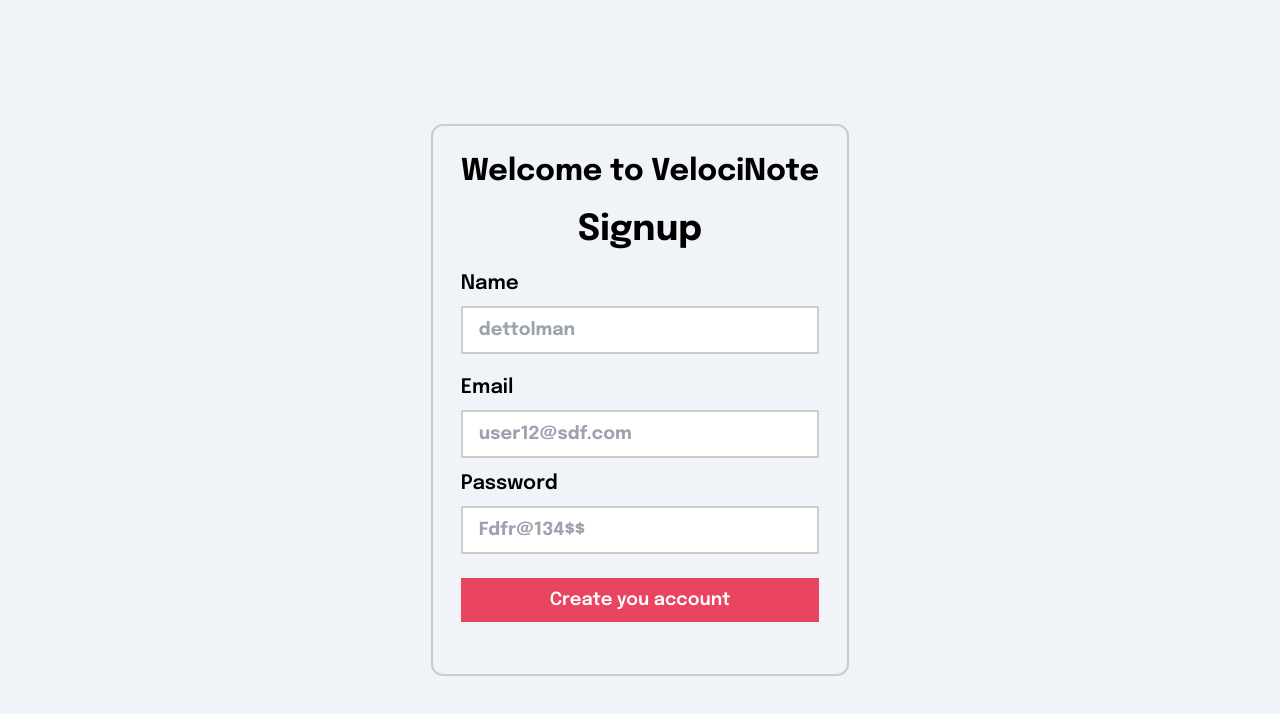
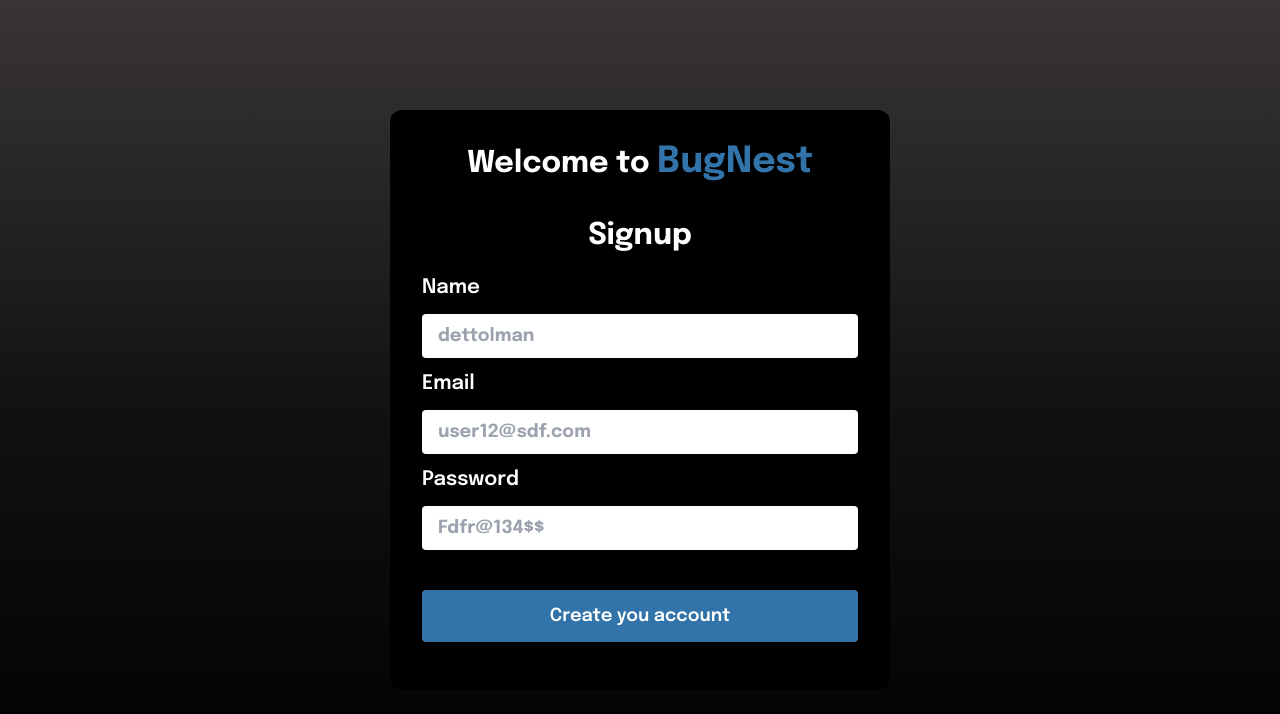
Before and after one commit to amann-codes/BugNest, a Next.js app: page /signup in a window 1280 px wide. Shown: the top 714 px of the page. Built offline with nearby package versions, Linux system fonts and the light colour scheme.

Commit message:
Created Signup page

```diff
--- a/components/components/Signup.tsx
+++ b/components/components/Signup.tsx
@@ -7,17 +7,18 @@
   const [name, setName] = useState("");
   const [password, setPassword] = useState("");
   return (
-    <div className="flex items-center justify-center min-h-screen bg-[#F0F4F8]">
-      <div className="w-max h-max">
-        <div className="flex flex-col justify-center items-center border-2 border-[#CCCCCC] p-7 rounded-xl">
-          <p className="text-center text-black font-bold text-3xl">
-            Welcome to VelociNote
+    <div className="flex items-center justify-center min-h-screen bg-gradient-to-b from-[#393535] via-[#131212] to-black">
+      <div className="w-[500px] h-max">
+        <div className="flex flex-col justify-center items-center bg-black rounded-xl pt-8 pb-12 px-8">
+          <p className="text-center text-white font-bold text-3xl mb-4">
+            Welcome to <span className="text-4xl text-[#3274a9]">BugNest</span>
           </p>
-          <p className="text-center text-black font-bold text-4xl mt-5">
+          <p className="text-center text-white font-bold text-3xl my-5">
             Signup
           </p>
-          <form className="flex flex-col w-full">
-            <label className="text-xl font-semibold mt-5 mb-2">
+          <div className="flex flex-col gap-y-10 w-full">
+            <form className="flex flex-col w-full gap-y-3">
+              <label className="text-xl text-white font-semibold">
                 Name
               </label>
               <input
@@ -26,9 +27,9 @@
                 }}
                 type="text"
                 placeholder="dettolman"
-              className="w-full flex flex-row justify-center items-center border-2 border-[#CCCCCC] bg-white px-4 py-2 rounded-md text-lg font-bold focuse:outline-1 focus:outline-[#CCCCCC]"
+                className="w-full flex flex-row justify-center items-center rounded-[4px] bg-white px-4 py-2  text-lg font-bold focuse:outline-4 focus:outline-white caret-[#3274a9]"
               ></input>
-            <label className="text-xl font-semibold mt-5 mb-2">
+              <label className="text-xl text-white font-semibold">
                 Email
               </label>
               <input
@@ -37,9 +38,9 @@
                 }}
                 type="text"
                 placeholder="user12@sdf.com"
-              className="w-full flex flex-row justify-center items-center border-2 border-[#CCCCCC] bg-white px-4 py-2 rounded-md text-lg font-bold focuse:outline-1 focus:outline-[#CCCCCC]"
+                className="w-full flex flex-row justify-center items-center rounded-[4px] bg-white px-4 py-2  text-lg font-bold focuse:outline-4 focus:outline-white caret-[#3274a9]"
               ></input>
-            <label className="text-xl font-semibold mt-3 mb-2">
+              <label className="text-xl text-white font-semibold">
                 Password
               </label>
               <input
@@ -48,7 +49,7 @@
                 }}
                 type="password"
                 placeholder="Fdfr@134$$"
-              className="w-full flex flex-row justify-center items-center border-2 border-[#CCCCCC] bg-white px-4 py-2 rounded-md text-lg font-bold focuse:outline-1 focus:outline-[#CCCCCC]"
+                className="w-full flex flex-row justify-center items-center rounded-[4px] bg-white px-4 py-2  text-lg font-bold focuse:outline-4 focus:outline-white caret-[#3274a9]"
               ></input>
             </form>
             <button
@@ -64,14 +65,15 @@
                 });
                 console.log({ name, email, password });
                 console.log(res);
-              router.push('/')
+                router.push("/");
               }}
-            className="w-full my-6 bg-[#E94560] rounded-md py-2 font-semibold text-lg text-white active:text-[#333333] active:bg-white"
+              className="w-full bg-[#3274a9] rounded-[4px] py-3 font-semibold text-lg text-white active:text-[#333333] active:bg-white"
             >
               Create you account
             </button>
           </div>
         </div>
       </div>
+    </div>
   );
 }
```
Lines whose indentation alone changed are shown as unchanged.
